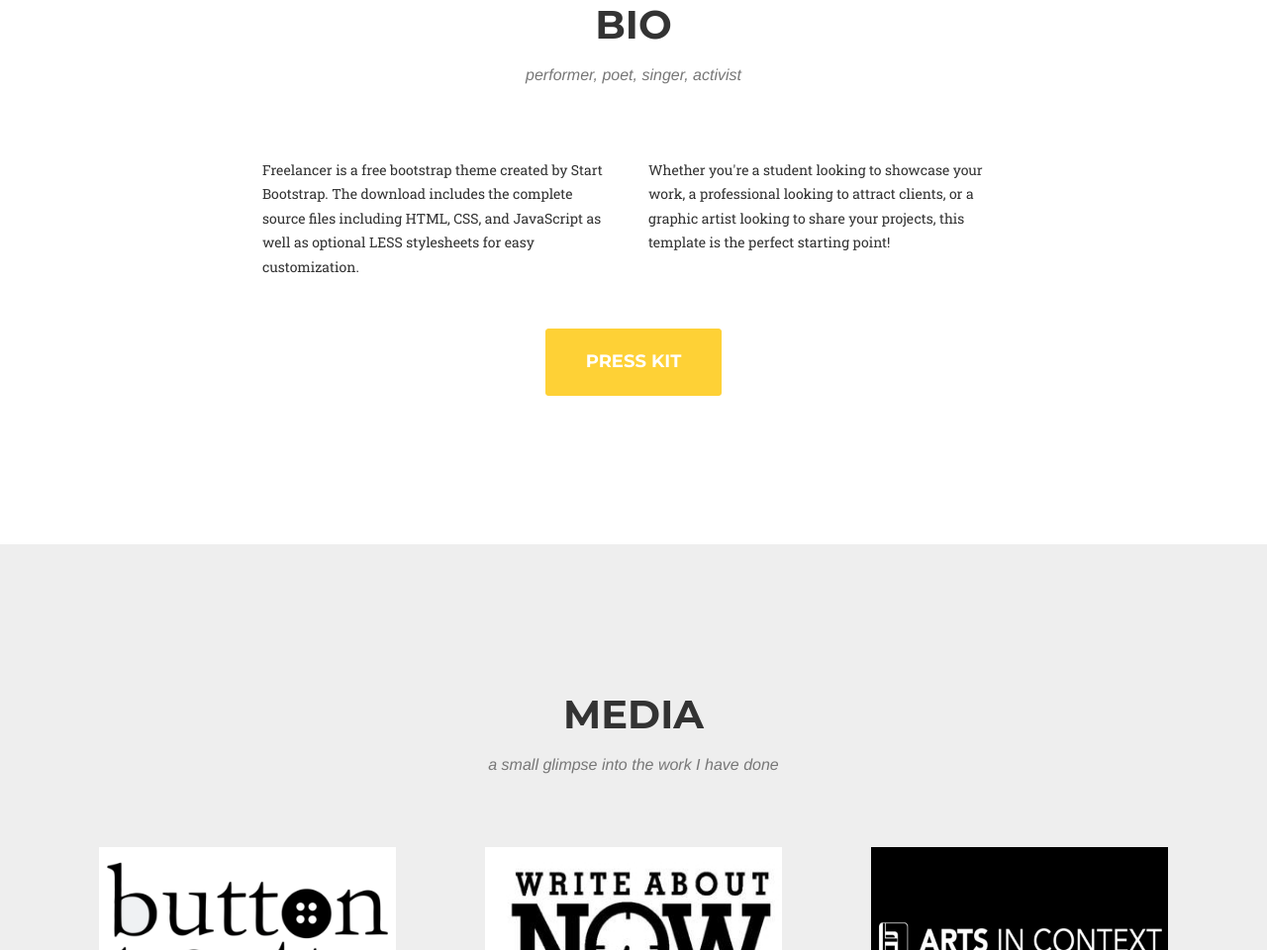
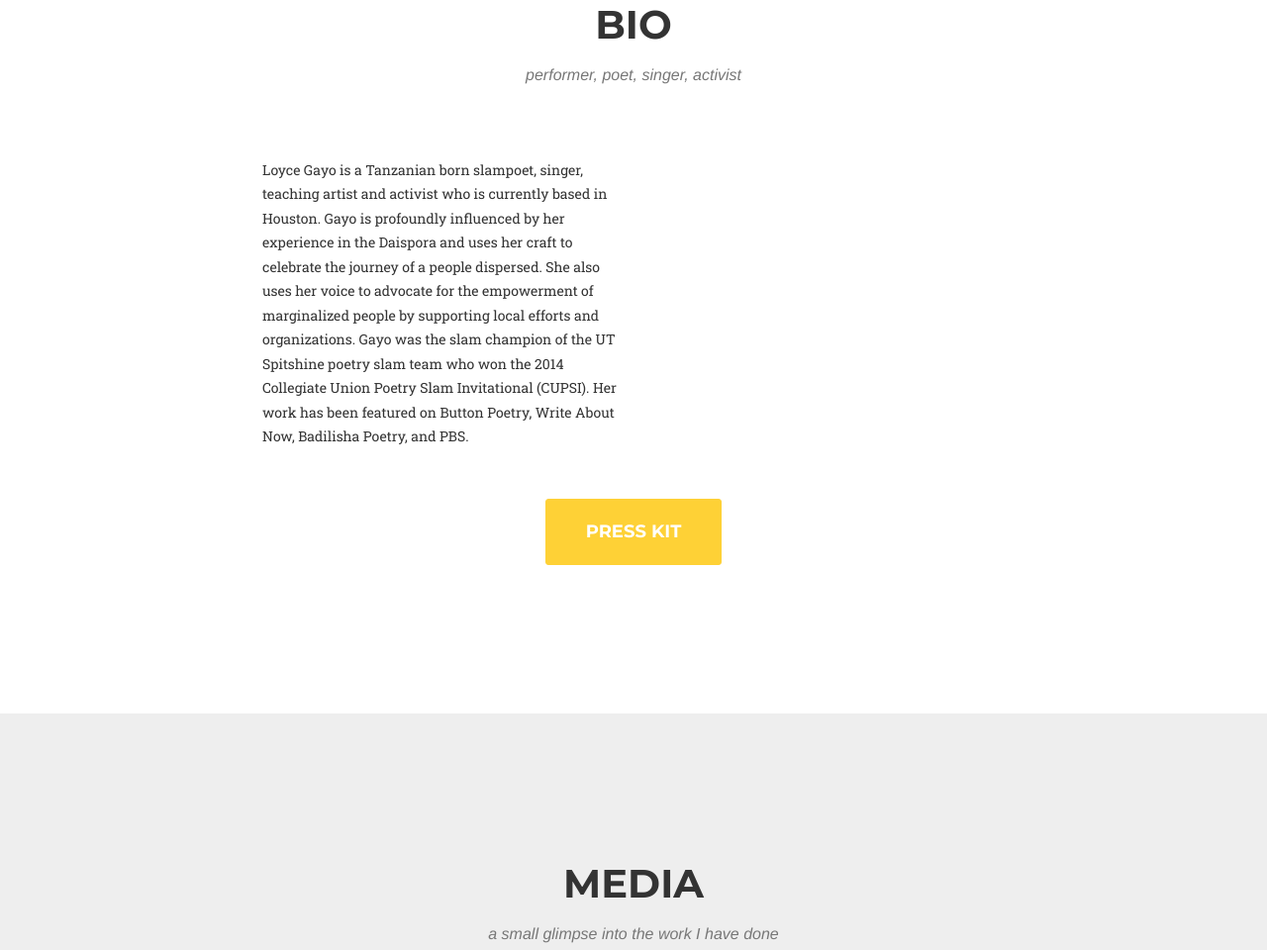
Before and after one commit to loyceg/loyceg, a website: page index.html in a window 1280 px wide. Shown: the part 897-1857 px from the top of the page at 99% size. Drawn offline with nearby package versions, Linux system fonts and the light colour scheme; a web font is replaced by a local one.

Commit message:
Update bio

```diff
--- a/index.html
+++ b/index.html
@@ -96,10 +96,13 @@
             </div>
             <div class="row">
                 <div class="col-lg-4 col-lg-offset-2">
-                    <p>Freelancer is a free bootstrap theme created by Start Bootstrap. The download includes the complete source files including HTML, CSS, and JavaScript as well as optional LESS stylesheets for easy customization.</p>
+                    <p>Loyce Gayo is a Tanzanian born slampoet, singer, teaching artist and activist who is currently based in Houston.
+                      Gayo is profoundly influenced by her experience in the Daispora and uses her craft to celebrate the journey of a people dispersed. She also uses her voice
+                      to advocate for the empowerment of marginalized people by supporting local efforts and organizations.
+                      Gayo was the slam champion of the UT Spitshine poetry slam team who won the 2014 Collegiate Union Poetry Slam Invitational (CUPSI). Her work has been featured on Button Poetry, Write About Now, Badilisha Poetry, and PBS.</p>
                 </div>
                 <div class="col-lg-4">
-                    <p>Whether you're a student looking to showcase your work, a professional looking to attract clients, or a graphic artist looking to share your projects, this template is the perfect starting point!</p>
+                    <p></p>
                 </div>
                 <div class="col-lg-8 col-lg-offset-2 text-center">
                   <br>
@@ -411,7 +414,7 @@
                                 <h2>"Distant Relatives: Home"</h2>
                                 <p class="item-intro text-muted">PBS: Arts in Context</p>
                                 <img class="img-responsive img-centered" src="images/artincontext_2.jpg" alt="">
-                                <p></p>
+                                <p><i>Distant Relatives</i> is ... <a href="http://video.klru.tv/video/2365839765/"> Watch</a> "Home" the first episode of PBS' Arts in Context</p>
                                 <p></p>
                                 <button type="button" class="btn btn-primary" data-dismiss="modal"><i class="fa fa-times"></i> Close Project</button>
                             </div>
```
